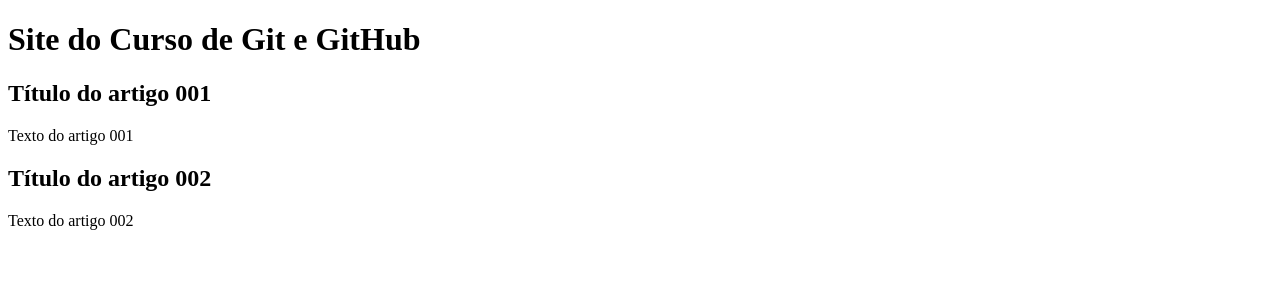
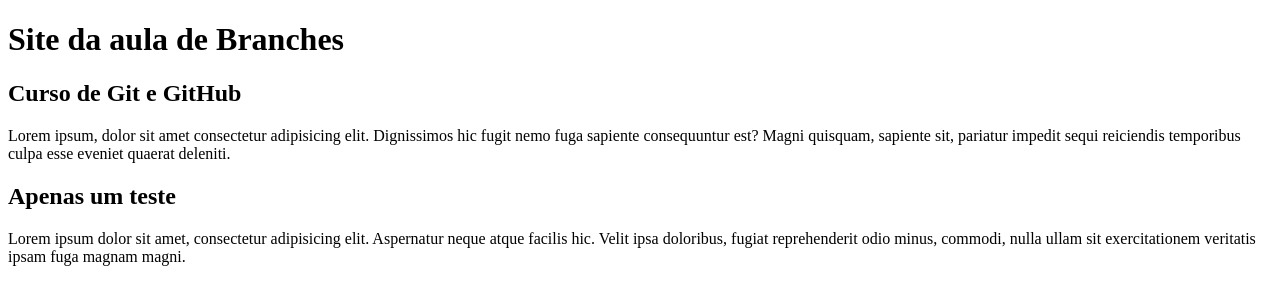
Before and after one commit to josuebuenor/projeto-site, a plain HTML site: page index.html in a window 1280 px wide. Drawn offline with Linux system fonts and the light colour scheme.

Commit message:
comecei a escrever o conteudo

```diff
--- a/index.html
+++ b/index.html
@@ -10,15 +10,15 @@
 
     <main>
         <header>
-            <h1>Site do Curso de Git e GitHub</h1>
+            <h1>Site da aula de Branches</h1>
         </header>
         <article>
-            <h2>Título do artigo 001</h2>
-            <p>Texto do artigo 001</p>
+            <h2>Curso de Git e GitHub</h2>
+            <p>Lorem ipsum, dolor sit amet consectetur adipisicing elit. Dignissimos hic fugit nemo fuga sapiente consequuntur est? Magni quisquam, sapiente sit, pariatur impedit sequi reiciendis temporibus culpa esse eveniet quaerat deleniti.</p>
         </article>
         <article>
-            <h2>Título do artigo 002</h2>
-            <p>Texto do artigo 002</p>
+            <h2>Apenas um teste</h2>
+            <p>Lorem ipsum dolor sit amet, consectetur adipisicing elit. Aspernatur neque atque facilis hic. Velit ipsa doloribus, fugiat reprehenderit odio minus, commodi, nulla ullam sit exercitationem veritatis ipsam fuga magnam magni.</p>
         </article>
     </main>
 
```
